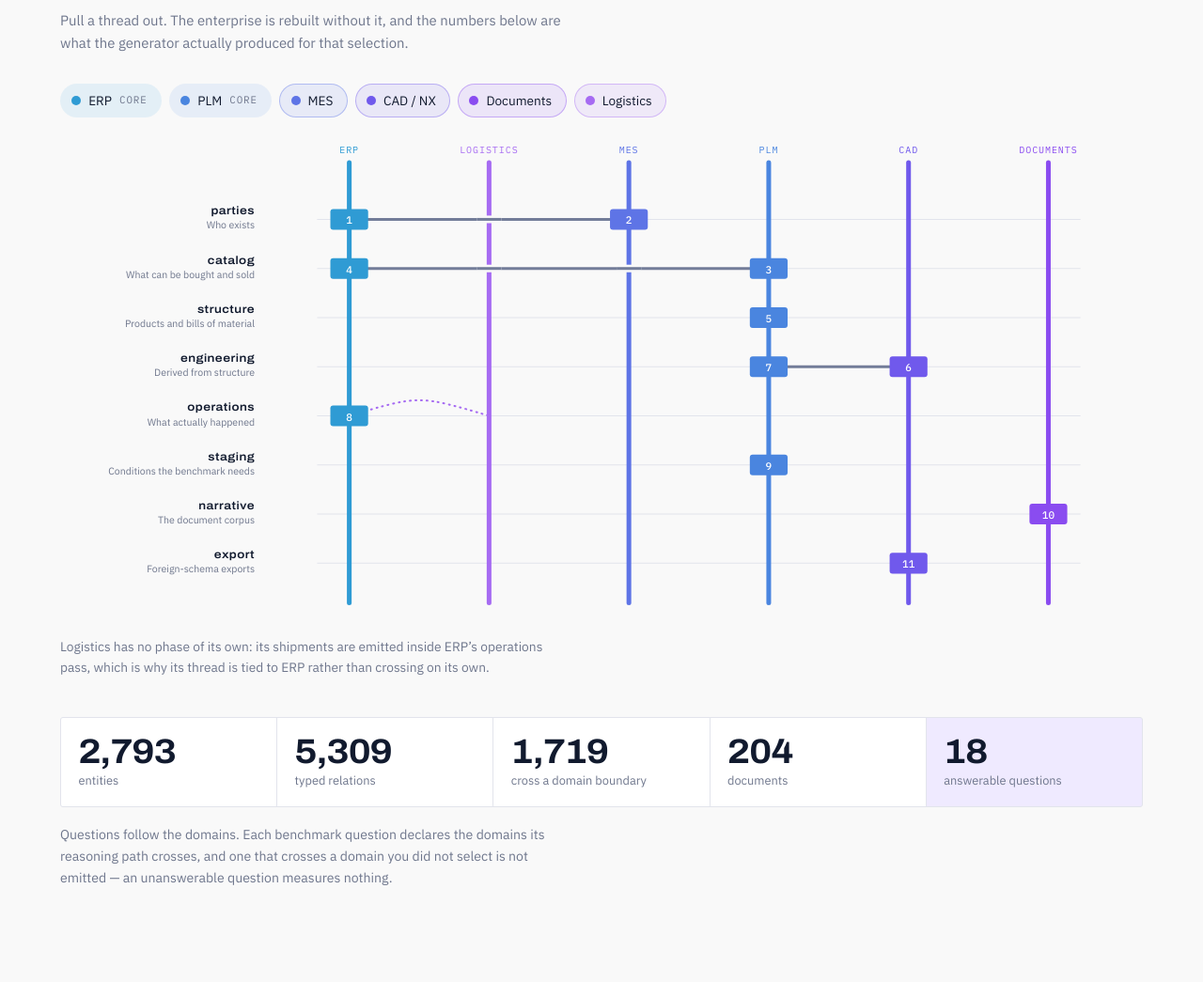
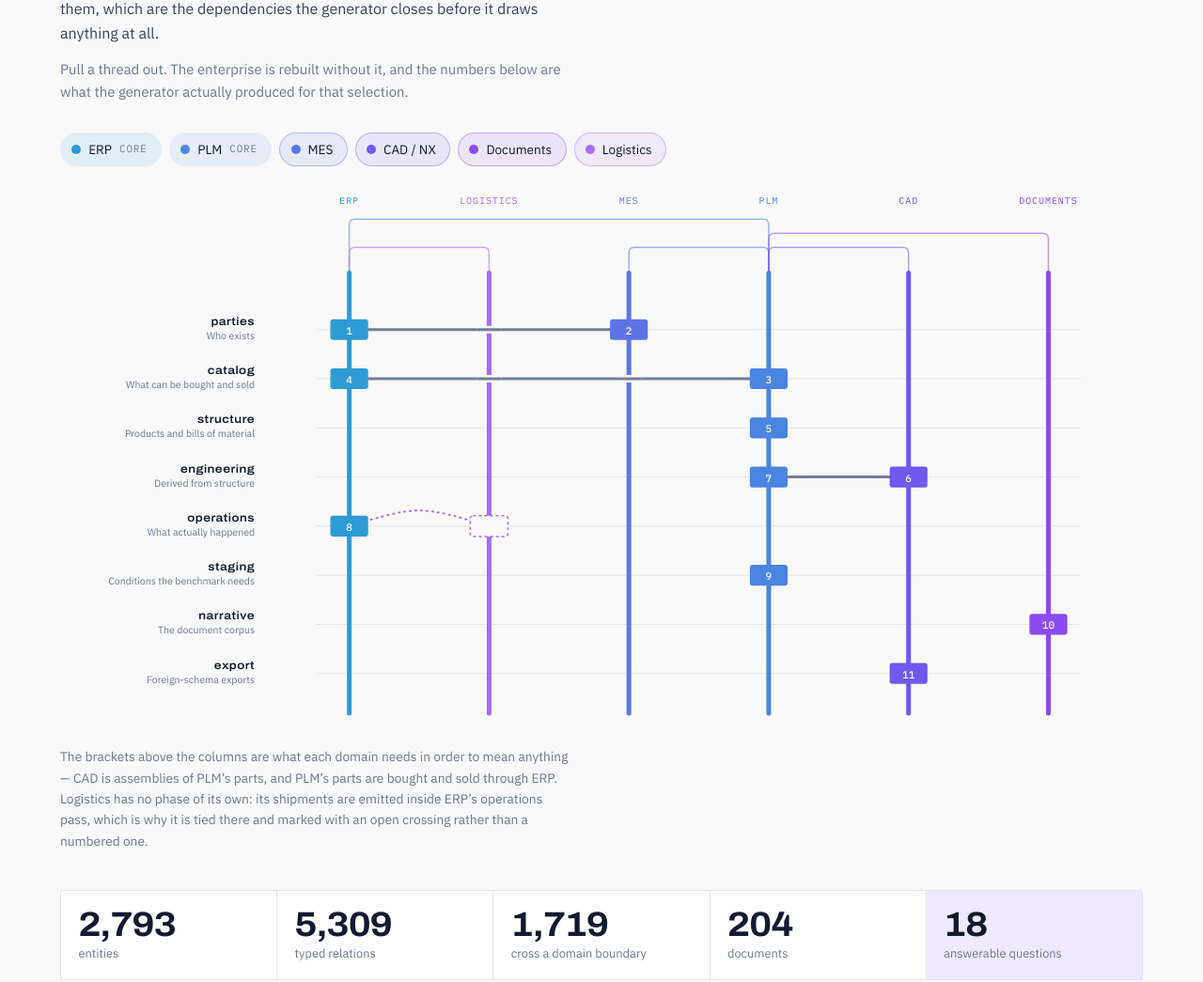
Before and after one commit to association-industrial-ai/drt-loom, a website: page site/index.html in a window 1280 px wide. Shown: the part 908-1953 px from the top of the page at 94% size. Drawn offline with Linux system fonts and the light colour scheme.

Commit message:
feat(site): draw the dependency band, and land the logistics tie
Two things the draft asserted by omission and should not have.

Documents and Logistics touched nothing. The phase links were right as far as
they went, but they only ever say what one pass ties together, and most passes
tie nothing — so a column whose domain happens to be single-sourced came out
looking independent of the other five. It is not. Every domain but ERP is
defined in terms of another: CAD is assemblies of PLM's parts, MES schedules
them, Documents describe them, Logistics ships ERP's orders. That is the
dependency closure the generator runs before it draws anything, it is already
in the data, and now it is in the picture — a bracket per edge, in the
dependent's colour, transitively reduced so MES shows plm and not also erp.
Reaches of one column ride the lowest lane and longer ones stack above, which
untangles the five and makes PLM's stem read as the trunk it is. All six
columns are now joined into one tree.

The logistics tie stopped in mid-air, so ERP's operations crossing looked like
a step that produced nothing anyone else touches — when it is the pass in
which shipments are written. The tie now ends in an open, unnumbered marker on
the Logistics thread: same size as a crossing because it is the same kind of
event, unfilled because it consumes no step of its own.

Head room grows to fit the band; the viewBox absorbs it.

Co-Authored-By: Claude Opus 5 <noreply@anthropic.com>

```diff
--- a/site/index.html
+++ b/site/index.html
@@ -98,8 +98,9 @@
             and the eleven crossings below are
             <a href="https://github.com/association-industrial-ai/drt-loom/blob/main/src/domains/registry.ts"><code>PIPELINE</code></a>
             — in the exact order the generator draws from its random stream. Where a pass ties
-            two systems together, a line joins them; most passes draw from one system only,
-            and the cross-system structure is built by the ones that do not.
+            two systems together, a line joins them. Most passes draw from one system only:
+            what holds the six together is not the passes but the brackets above them, which
+            are the dependencies the generator closes before it draws anything at all.
           </p>
           <p class="loom__hint">
             Pull a thread out. The enterprise is rebuilt without it, and the numbers below are
@@ -117,19 +118,24 @@
               <title id="loom-svg-title">The DRT Loom generation pipeline as a weave draft</title>
               <desc id="loom-svg-desc">
                 Six domain threads run down the page as columns; eight generation phases run
-                across it as rows, in the order they execute. Eleven marked crossings show
+                across it as rows, in the order they execute. Brackets above the columns show
+                what each domain needs before it can mean anything: PLM needs ERP, MES and CAD
+                and Documents each need PLM, Logistics needs ERP. Eleven marked crossings show
                 which domain contributes to which phase, numbered in generation order. Where a
                 phase draws from more than one domain, a horizontal link joins them: parties
-                ties ERP to MES, catalog ties ERP to PLM, engineering ties PLM to CAD. The
-                remaining five phases draw from a single domain and so have no link.
+                ties ERP to MES, catalog ties ERP to PLM, engineering ties PLM to CAD. An open
+                marker on the Logistics thread at the operations row is where its shipments are
+                written, inside ERP’s pass rather than in one of its own.
               </desc>
             </svg>
           </div>
           <p class="loom__swipe" hidden>Scroll sideways →</p>
           <figcaption class="loom__caption">
-            Logistics has no phase of its own: its shipments are emitted inside ERP’s
-            operations pass, which is why its thread is tied to ERP rather than crossing
-            on its own.
+            The brackets above the columns are what each domain needs in order to mean
+            anything — CAD is assemblies of PLM’s parts, and PLM’s parts are bought and sold
+            through ERP. Logistics has no phase of its own: its shipments are emitted inside
+            ERP’s operations pass, which is why it is tied there and marked with an open
+            crossing rather than a numbered one.
           </figcaption>
         </figure>
 
--- a/site/loom.js
+++ b/site/loom.js
@@ -25,9 +25,16 @@
   const LEFT = 232;
   const COL = 148;
   const ROW = 52;
-  const TOP = 58;
   const RIGHT = 26;
   const BOTTOM = 26;
+
+  /* The head: domain labels, then the dependency band, then the top of the
+     warp. The band is where the six threads are shown to be one enterprise —
+     see step 0. Longer reaches ride in higher lanes, so the number of lanes
+     is the longest dependency measured in columns. */
+  const LABEL_Y = 16;
+  const BAND_TOP = 32;
+  const LANE = 15;
 
   const phases = data.phases;
   const domains = data.domains;
@@ -44,14 +51,43 @@
   const rank = (d) => (d.inlineIn.length ? firstStep(d.inlineIn[0]) + 0.5 : firstStep(d.id));
   const warp = [...domains].sort((a, b) => rank(a) - rank(b));
 
+  const domainIndex = new Map(warp.map((d, i) => [d.id, i]));
+  const phaseIndex = new Map(phases.map((p, i) => [p.id, i]));
+
+  /* Every domain but ERP depends on another, so the six columns are one tree
+     rather than six lists. Draw the reduction, not the closure: MES declares
+     erp and plm, but plm already reaches erp, so only plm is its own edge. */
+  const byId = new Map(domains.map((d) => [d.id, d]));
+  const reaches = (id, seen = new Set()) => {
+    for (const p of byId.get(id).dependencies) {
+      if (!seen.has(p)) {
+        seen.add(p);
+        reaches(p, seen);
+      }
+    }
+    return seen;
+  };
+  const deps = domains
+    .map((d) => {
+      const parent = d.dependencies.find(
+        (p) => !d.dependencies.some((q) => q !== p && reaches(q).has(p)),
+      );
+      if (parent === undefined) return null;
+      const from = domainIndex.get(d.id);
+      const to = domainIndex.get(parent);
+      return { child: d.id, parent, from, to, span: Math.abs(from - to) };
+    })
+    .filter(Boolean);
+
+  const LANES = deps.length ? Math.max(...deps.map((e) => e.span)) : 0;
+  const WARP_TOP = BAND_TOP + LANE * LANES + 12;
+  const TOP = WARP_TOP + 34;
+
   const W = LEFT + COL * warp.length + RIGHT;
   const H = TOP + ROW * phases.length + BOTTOM;
 
   const colX = (i) => LEFT + COL * i + COL / 2;
   const rowY = (i) => TOP + ROW * i + ROW / 2;
-
-  const domainIndex = new Map(warp.map((d, i) => [d.id, i]));
-  const phaseIndex = new Map(phases.map((p, i) => [p.id, i]));
 
   /** Domains a reader can switch off; the rest are structural. */
   const optional = new Set(data.optional);
@@ -82,6 +118,41 @@
     }
   }
 
+  /* 0. The dependency band. A phase link says which systems one pass ties
+        together, and most passes tie none — but that does not make the columns
+        independent, and the draft read as though it did. Every domain but ERP
+        is defined in terms of another: CAD is assemblies of PLM's parts, MES
+        schedules them, Documents describe them, Logistics ships ERP's orders.
+        Selecting CAD without PLM is not a smaller enterprise, it is an
+        incoherent one, and this is that constraint drawn.
+
+        A bracket rises from the dependent column, crosses to the one it needs
+        and comes back down, in the dependent's own colour because the need is
+        its. Reaches of one column ride the lowest lane and longer ones stack
+        above, which keeps the five brackets from tangling and makes PLM's stem
+        — three children above ERP below — the trunk it actually is. */
+  const bands = [];
+  for (const e of deps) {
+    const ly = BAND_TOP + LANE * (LANES - e.span);
+    const cx = colX(e.from);
+    const px = colX(e.to);
+    const s = Math.sign(px - cx);
+    const r = 6;
+    const path = el(
+      "path",
+      {
+        class: "dep",
+        d:
+          `M ${cx} ${WARP_TOP} V ${ly + r} Q ${cx} ${ly} ${cx + s * r} ${ly} ` +
+          `H ${px - s * r} Q ${px} ${ly} ${px} ${ly + r} V ${WARP_TOP}`,
+        fill: "none",
+        stroke: colorOf(e.child),
+      },
+      svg,
+    );
+    bands.push({ node: path, child: e.child, parent: e.parent });
+  }
+
   /* 1. Row guides. Faint on purpose: they tie a phase's label to its row and
         nothing more. The line that carries meaning is the link drawn in step
         3, which spans only the domains the phase actually draws from. */
@@ -104,7 +175,7 @@
   const labels = new Map();
   for (const [i, d] of warp.entries()) {
     const x = colX(i);
-    const y1 = TOP - 34;
+    const y1 = WARP_TOP;
     const y2 = H - 10;
     const line = el(
       "line",
@@ -123,7 +194,7 @@
     );
     warps.set(d.id, line);
 
-    const text = el("text", { class: "axis-domain", x, y: TOP - 44, fill: colorOf(d.id) }, svg);
+    const text = el("text", { class: "axis-domain", x, y: LABEL_Y, fill: colorOf(d.id) }, svg);
     text.textContent = d.id;
     labels.set(d.id, text);
   }
@@ -177,7 +248,13 @@
 
   /* 4. Ties: a domain with `inlineIn` never gets a pass of its own — its
         records are emitted inside the host's. Logistics is the whole reason
-        this notation is honest rather than tidy. */
+        this notation is honest rather than tidy.
+
+        The tie ends in an open marker on the inline domain's thread. Without
+        it the curve stopped in mid-air and ERP's operations crossing looked
+        like a step that produced nothing anyone else touches — when in fact
+        it is the pass in which shipments are written. Open rather than filled
+        and unnumbered, because it consumes no step of its own. */
   const ties = [];
   for (const d of domains) {
     for (const hostId of d.inlineIn) {
@@ -187,10 +264,10 @@
       const y = rowY(phaseIndex.get(step.phase));
       const x1 = colX(domainIndex.get(hostId));
       const x2 = colX(domainIndex.get(d.id));
-      const tie = el(
+      const g = el("g", { class: "tie" }, svg);
+      el(
         "path",
         {
-          class: "tie",
           d: `M ${x1} ${y} C ${(x1 + x2) / 2} ${y - 22}, ${(x1 + x2) / 2} ${y - 22}, ${x2} ${y}`,
           fill: "none",
           stroke: colorOf(d.id),
@@ -198,9 +275,23 @@
           "stroke-dasharray": "1 5",
           "stroke-linecap": "round",
         },
-        svg,
+        g,
       );
-      ties.push({ node: tie, domain: d.id, host: hostId });
+      el(
+        "rect",
+        {
+          class: "tie__mark",
+          x: x2 - 20,
+          y: y - 11,
+          width: 40,
+          height: 22,
+          rx: 3,
+          fill: "var(--paper)",
+          stroke: colorOf(d.id),
+        },
+        g,
+      );
+      ties.push({ node: g, domain: d.id, host: hostId });
     }
   }
 
@@ -324,6 +415,9 @@
     for (const t of ties) {
       t.node.style.opacity = on.has(t.domain) && on.has(t.host) ? "1" : "0";
     }
+    for (const b of bands) {
+      b.node.classList.toggle("dep--off", !(on.has(b.child) && on.has(b.parent)));
+    }
     drawLinks();
 
     const state = data.states[stateKey()];
--- a/site/styles.css
+++ b/site/styles.css
@@ -487,8 +487,22 @@ pre,
   height: auto;
 }
 
-/* Drawing order: guides, warp, links, ties, crossings. The links come after
-   the warp so a pass can break the threads it runs over. */
+/* Drawing order: dependency band, guides, warp, links, ties, crossings. The
+   links come after the warp so a pass can break the threads it runs over. */
+
+/* The brackets above the columns: what each domain needs in order to mean
+   anything. Thin and half-strength — this is the standing structure the
+   passes are woven into, so it must not compete with them. */
+.dep {
+  stroke-width: 1.5;
+  opacity: 0.55;
+  transition: opacity 200ms ease;
+}
+
+.dep--off {
+  opacity: 0.12;
+}
+
 .warp {
   transition: stroke 200ms ease, opacity 200ms ease;
 }
@@ -581,6 +595,14 @@ pre,
 
 .tie {
   transition: opacity 200ms ease;
+}
+
+/* Open, and the same size as a crossing, so it is legible as the same kind of
+   event — records written here — while the missing fill and missing number say
+   it took no pass of its own. */
+.tie__mark {
+  stroke-width: 1.5;
+  stroke-dasharray: 3 3;
 }
 
 .axis-domain--off {
```
